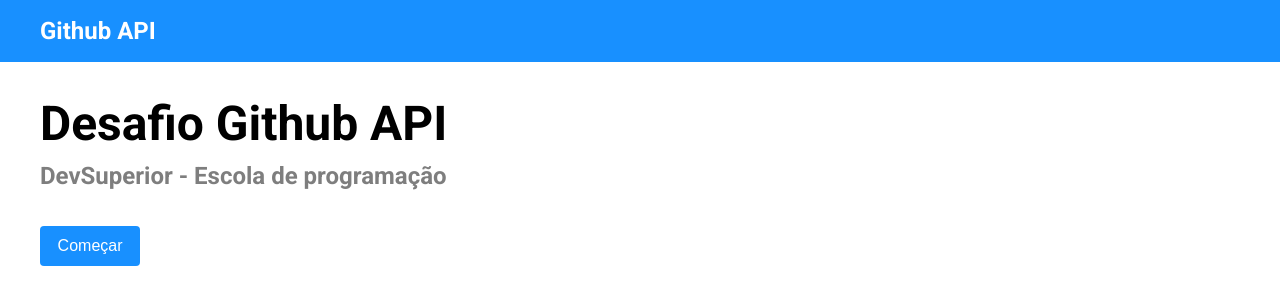
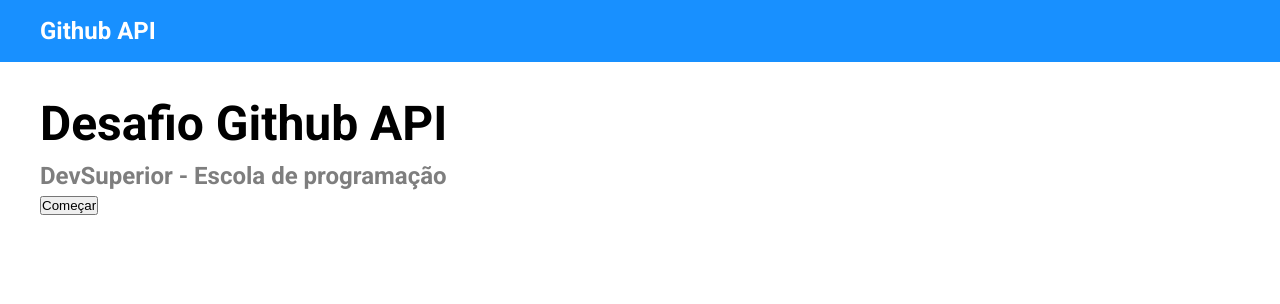
Before and after one commit to Achette/Desafio_Github-API, a React (Create React App) app: page / in a window 1280 px wide. Shown: the top 304 px of the page. Built offline with nearby package versions, Linux system fonts and the light colour scheme.

Commit message:
Refact: adjusted Home and added button component

```diff
--- a/src/routes/Homepage/Home/style.css
+++ b/src/routes/Homepage/Home/style.css
@@ -18,20 +18,3 @@
   letter-spacing: 2%;
   color: var(--gray);
 }
-
-.home-container button {
-  width: 10.01rem;
-  height: 4rem;
-  background-color: var(--light-blue);
-  border-radius: 0.4rem;
-  outline: none;
-  border: none;
-  color: var(--white);
-  margin-top: 3rem;
-  cursor: pointer;
-  font-size: 1.6rem;
-}
-
-.home-container button:hover {
-  background-color: var(--blue);
-}
```
Also changed, not shown: src/components/Card/style.css (added, +32 -0 lines).
